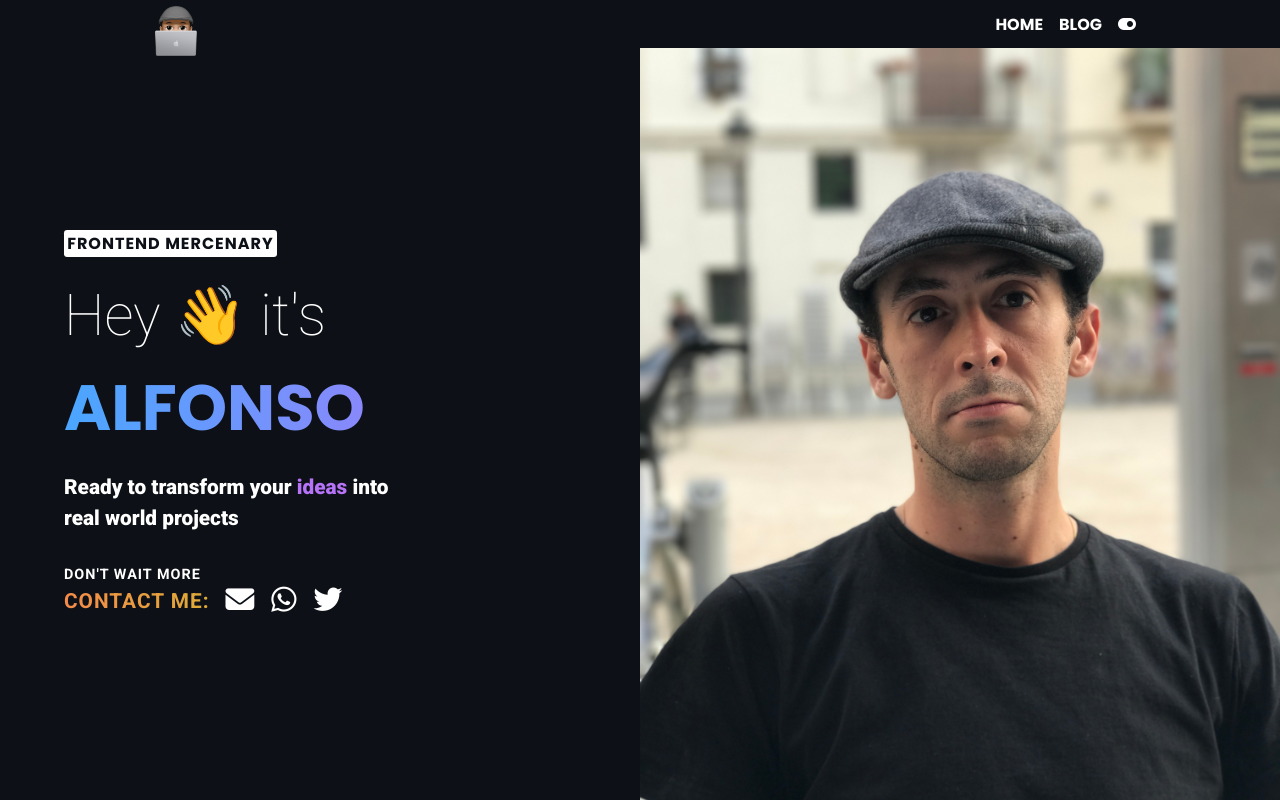
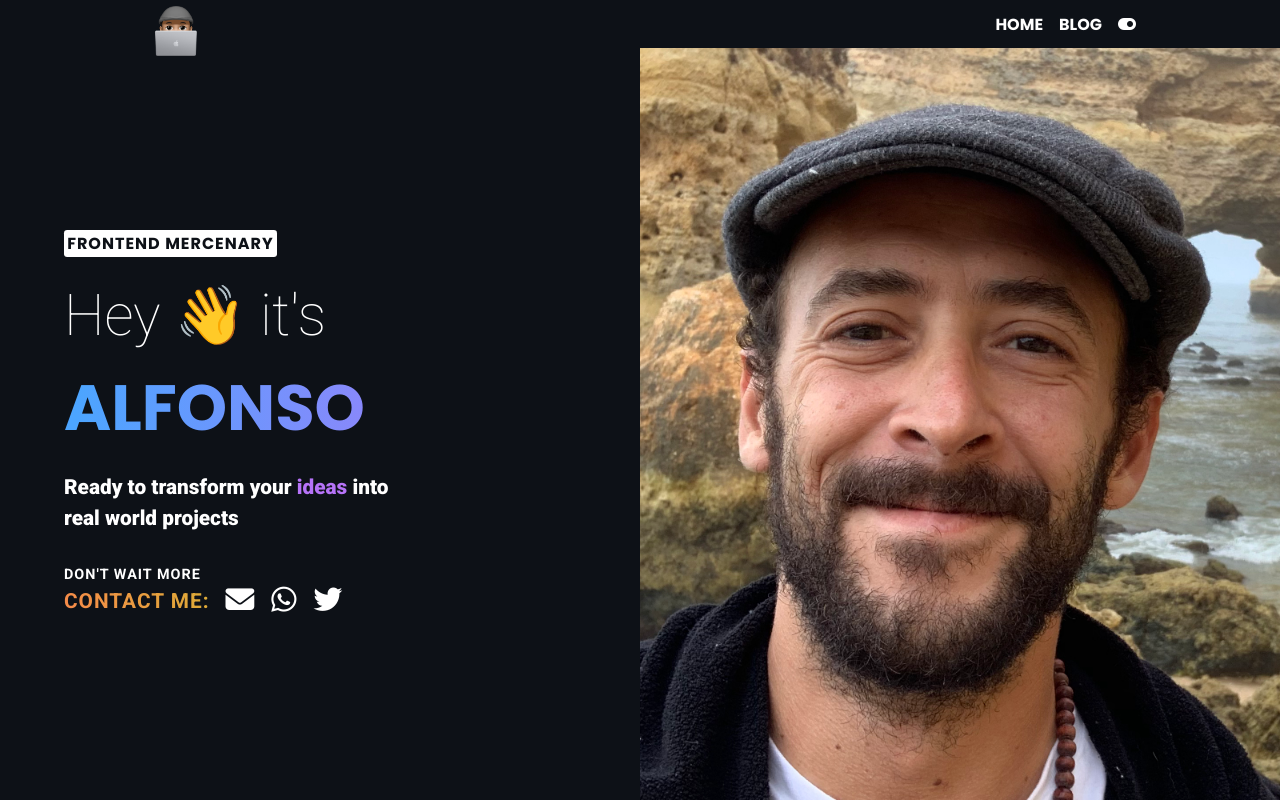
Before and after one commit to Foparty/OLDPERSONALSITE-REACT_ROUTER, a React (Vite) app: page / in a window 1280 px wide. Built offline with nearby package versions, Linux system fonts and the light colour scheme; the HTML template or start-up script is replaced by a standard one.

Commit message:
photo updated

```diff
--- a/src/Components/Landing.jsx
+++ b/src/Components/Landing.jsx
@@ -1,5 +1,5 @@
 import React from 'react';
-import { hero3 } from '../assets';
+import { hero4 } from '../assets';
 import './Landing.css';
 import { SocialLogo } from './index';
 
@@ -42,7 +42,7 @@ const Landing = () => {
         </div>
         <div className="image-container slider">
           <div className="slider-items">
-            <img src={hero3} alt="" className="slider-item" />
+            <img src={hero4} alt="" className="slider-item" />
             {/* <img src={hero2} alt="" className="slider-item" />
             <img src={hero3} alt="" className="slider-item" /> */}
           </div>
--- a/src/assets/index.js
+++ b/src/assets/index.js
@@ -2,3 +2,4 @@ export { default as ico } from './ico.png';
 export { default as hero1 } from './hero1.jpg';
 export { default as hero2 } from './hero2.jpg';
 export { default as hero3 } from './hero3.jpg';
+export { default as hero4 } from './hero4.jpg';
```
Also changed, not shown: src/assets/hero4.jpg (added).
